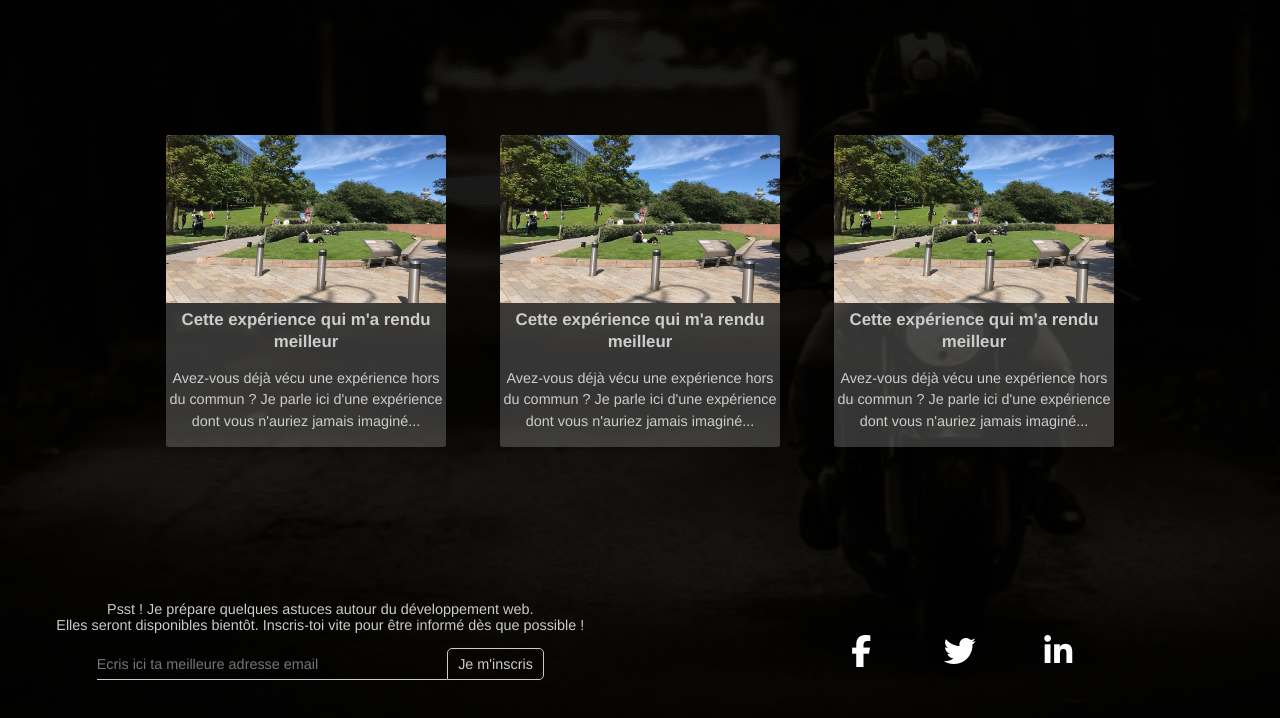
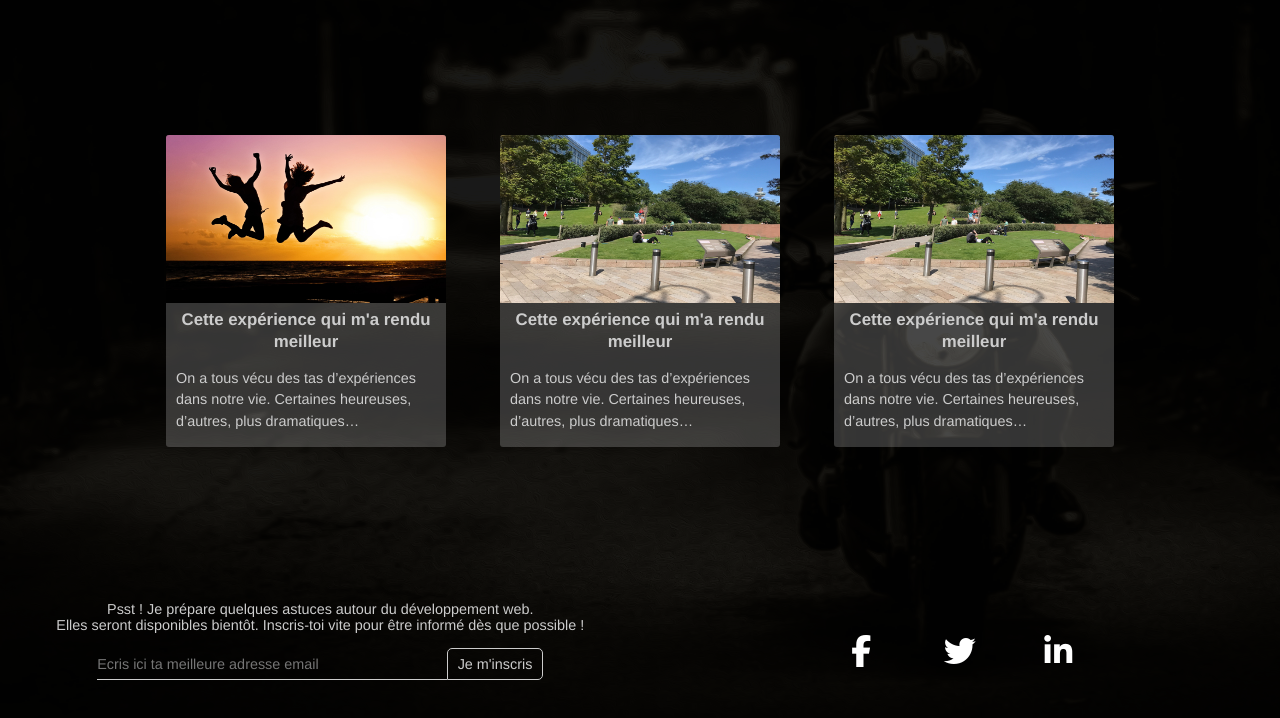
Before and after one commit to damiendesnoe/damiendesnoe.com, a plain HTML site: page _dev/index.html in a window 1280 px wide. Shown: the part 74-792 px from the top of the page. Drawn offline with Linux system fonts and the light colour scheme.

Commit message:
Add link to my first blog post. Add images. Fix CSS bug

```diff
--- a/_dev/css/styles.css
+++ b/_dev/css/styles.css
@@ -207,6 +207,10 @@ section#container > article {
 	line-height: 1.5em;
 }
 
+article p {
+	text-align: left;
+}
+
 /*footer style and size*/
 footer {
 	position: fixed;
@@ -407,6 +411,11 @@ footer li {
 		border: 6px solid #EEE;
 	}
 
+	article p {
+		padding-left: 10px;
+		padding-right: 10px;
+	}
+
 	footer > section {
 		display: inline-block;
 		padding: 0 25px;
@@ -601,7 +610,7 @@ footer li {
 		width: 350px;
 	}
 
-	input[type="submit"] {
+	input#newsltr-signup {
 		margin-left: -5px;
 	}
 
--- a/_dev/index.html
+++ b/_dev/index.html
@@ -70,16 +70,15 @@
       </article> -->
 
       <article class="blog-resume center-vertical">
-        <a href="#">
+        <a href="https://damiendesnoe.com/blog/cette-experience-qui-ma-rendu-meilleur/">
           <div class="illustration">
-            <img src="img/illustration-1.jpg" alt="Le Chevasse Park de Liverpool (England), sous un soleil fabuleux" width="280" height="168">
+            <img src="../blog/img/cette_experience_qui_ma_rendu_meilleur/happy.jpg" alt="Le Chevasse Park de Liverpool (England), sous un soleil fabuleux" width="280" height="168">
           </div>
 
           <h1>Cette expérience qui m'a rendu meilleur</h1>
 
           <p>
-            Avez-vous déjà vécu une expérience hors du commun ? Je parle ici d'une expérience dont vous n'auriez jamais imaginé...
-            <!-- qu'elle aurait autant d'impact sur votre vie. Quelque chose qui vous transforme litéralement, tout en vous rendant meilleur. Aujourd'hui, j'ai décidé de participer à un événement inter-blogueurs, et de vous partager cette expérience qui a considérablement changé ma vie ! -->
+            On a tous vécu des tas d’expériences dans notre vie. Certaines heureuses, d’autres, plus dramatiques…
           </p>
         </a>
       </article>
@@ -93,8 +92,7 @@
           <h1>Cette expérience qui m'a rendu meilleur</h1>
 
           <p>
-            Avez-vous déjà vécu une expérience hors du commun ? Je parle ici d'une expérience dont vous n'auriez jamais imaginé...
-            <!-- qu'elle aurait autant d'impact sur votre vie. Quelque chose qui vous transforme litéralement, tout en vous rendant meilleur. Aujourd'hui, j'ai décidé de participer à un événement inter-blogueurs, et de vous partager cette expérience qui a considérablement changé ma vie ! -->
+            On a tous vécu des tas d’expériences dans notre vie. Certaines heureuses, d’autres, plus dramatiques…
           </p>
         </a>
       </article>
@@ -108,8 +106,9 @@
           <h1>Cette expérience qui m'a rendu meilleur</h1>
 
           <p>
-            Avez-vous déjà vécu une expérience hors du commun ? Je parle ici d'une expérience dont vous n'auriez jamais imaginé...
-            <!-- qu'elle aurait autant d'impact sur votre vie. Quelque chose qui vous transforme litéralement, tout en vous rendant meilleur. Aujourd'hui, j'ai décidé de participer à un événement inter-blogueurs, et de vous partager cette expérience qui a considérablement changé ma vie ! -->
+            On a tous vécu des tas d’expériences dans notre vie. Certaines heureuses, d’autres, plus dramatiques…
+            <!-- Avez-vous déjà vécu une expérience hors du commun ? Je parle ici d'une expérience dont vous n'auriez jamais imaginé...
+            qu'elle aurait autant d'impact sur votre vie. Quelque chose qui vous transforme litéralement, tout en vous rendant meilleur. Aujourd'hui, j'ai décidé de participer à un événement inter-blogueurs, et de vous partager cette expérience qui a considérablement changé ma vie ! -->
           </p>
         </a>
       </article>
```
Also changed, not shown: blog/img/cette_experience_qui_ma_rendu_meilleur/decouverte.jpg (added), blog/img/cette_experience_qui_ma_rendu_meilleur/happy.jpg (added), blog/img/cette_experience_qui_ma_rendu_meilleur/moto-flou.jpg (added), blog/img/cette_experience_qui_ma_rendu_meilleur/questions.jpg (added), 2 other files.
